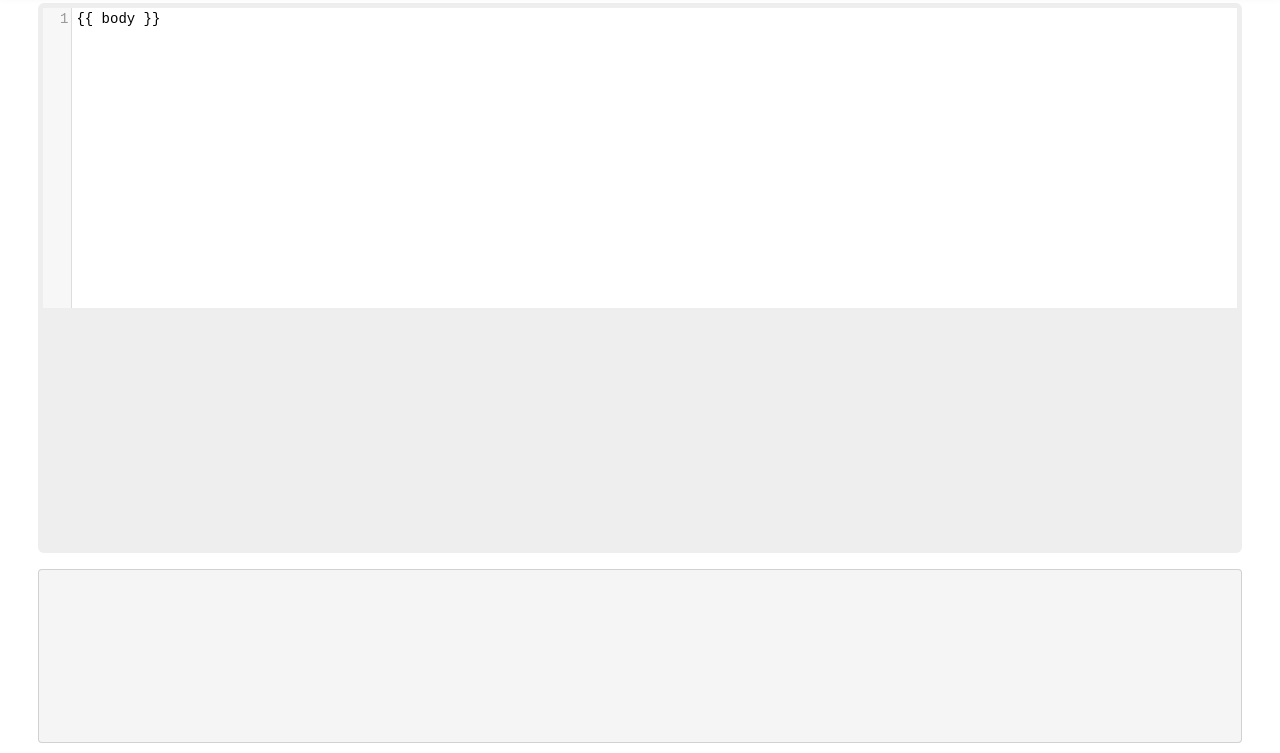
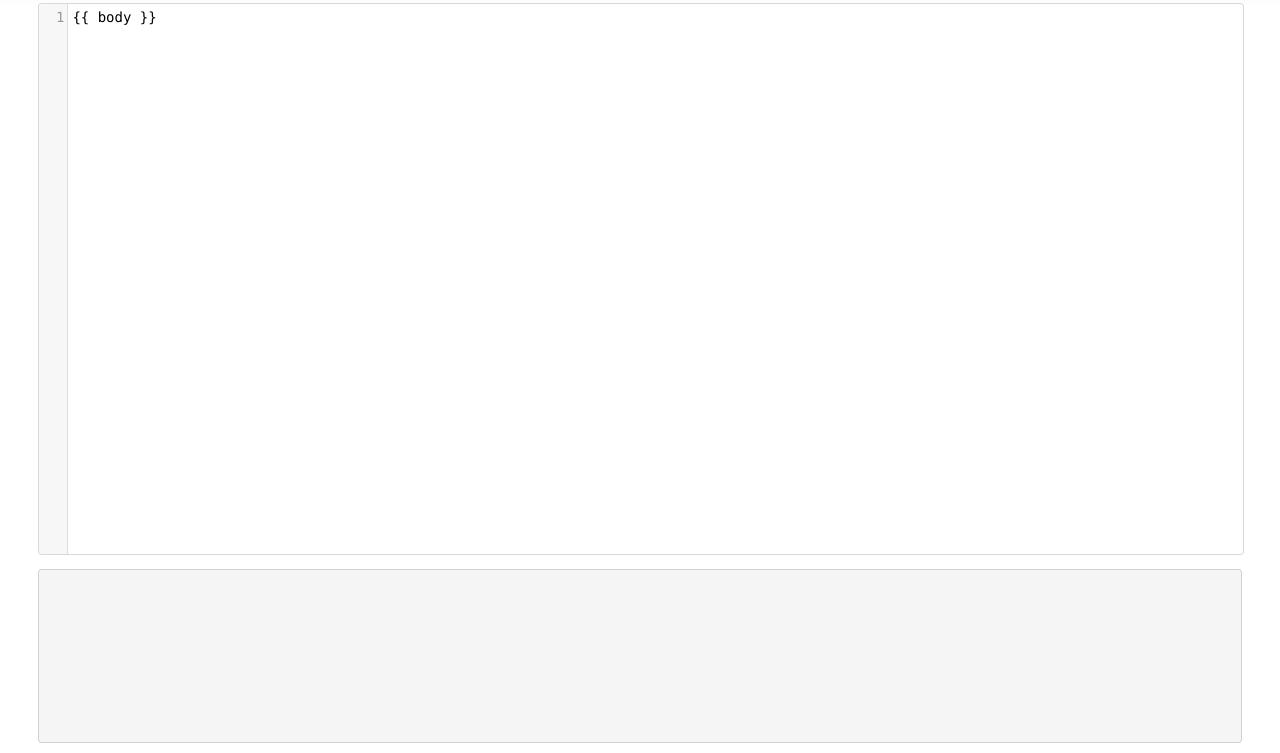
Before and after one commit to moretti/python-playground, a plain HTML site: page index.html in a window 1280 px wide. Shown: the part 47-800 px from the top of the page. Drawn offline with nearby package versions, Linux system fonts and the light colour scheme.

Commit message:
Enable syntax highlighting

```diff
--- a/index.html
+++ b/index.html
@@ -16,13 +16,14 @@
         <script src="static/js/bootstrap/bootstrap.min.js"></script>
         <script src="static/js/codemirror/codemirror.js"></script>
         <script src="static/js/codemirror/python.js"></script>
+        <script src="static/js/codemirror/closebrackets.js"></script>
         <script src="static/js/app/main.js"></script>
     </head>
     <body>
         <div class="navbar navbar-inverse navbar-fixed-top">
             <div class="navbar-inner">
                 <div class="container">
-                    <a class="brand" href="#">Python Plaground</a>
+                    <a class="brand" href="#">Python Playground</a>
                     <div class="btn-group">
                         <button id="run" class="btn">Run</button>
                         <button id="format" class="btn">Format</button>
@@ -34,7 +35,6 @@
 
         <div class="container">
 
-            <!-- TODO: Codemirror.net -->
             <div id="wrap">
                 <textarea itemprop="description" id="code" name="code" autocorrect="off" autocomplete="off" autocapitalize="off" spellcheck="false">{{ body }}</textarea>
             </div>
--- a/static/css/app/main.css
+++ b/static/css/app/main.css
@@ -3,18 +3,9 @@ body {
 	padding-bottom: 40px;
 }
 
-#code, #output, pre, .lines {
-	font-family: 'Consolas','Menlo','Deja Vu Sans Mono','Bitstream Vera Sans Mono',monospace;
-	font-size: 11pt;
-}
-
 #wrap {
-	background-color: #EEE;
-	border-radius: 6px 6px 6px 6px;
 	bottom: 25%;
-
 	margin: 0;
-	padding: 5px;
 	position: absolute;
 	top: 50px;
 }
@@ -24,16 +15,16 @@ body {
 	right: 3%;
 }
 
-#code {
-	background: inherit;
+.CodeMirror, #output, pre, .lines {
+	line-height: 1.40em;
+	font-family: Monaco, Menlo,"Andale Mono","lucida console","Courier New",monospace !important;
+}
+
+.CodeMirror {
 	width: 100%;
 	height: 100%;
-	padding: 0; margin: 0;
-	border: none;
-	outline: none;
-	resize: none;
-	wrap: off;
-	float: right;
+	border: 1px solid rgba(0, 0, 0, 0.15);
+	border-radius: 4px 4px 4px 4px;
 }
 
 .lines {
@@ -57,7 +48,9 @@ body {
 	top: 77%;
 	bottom: 0;
 	padding: 8px;
+	overflow: scroll;
 }
+
 #output .system, #output .loading {
 	color: #999;
 }
@@ -75,9 +68,3 @@ body {
 	transform: scaleX(-1);
 	display: inline-block;
 }
-
-/* Reset for Bootstrap */
-textarea, textarea:focus {
-	box-shadow: none;
-	border: none;
-}
--- a/static/js/app/main.js
+++ b/static/js/app/main.js
@@ -1,14 +1,16 @@
 $(function() {
 	//$('#code').linedtextarea();
 
-	CodeMirror.fromTextArea($('#code')[0], {
-		'lineNumbers': true
+	var editor = CodeMirror.fromTextArea($('#code')[0], {
+		'lineNumbers': true,
+		'indentUnit': 4,
+		'autoCloseBrackets' : true
 	});
 
 	var output = new PlaygroundOutput($('#output')[0]);
 	var transport = new HTTPTransport();
 	$('#run').click(function(){
-		var body = $('#code').val();
+		var body = editor.getValue();
 		transport.Run(body, output)
 	})
 });
```
